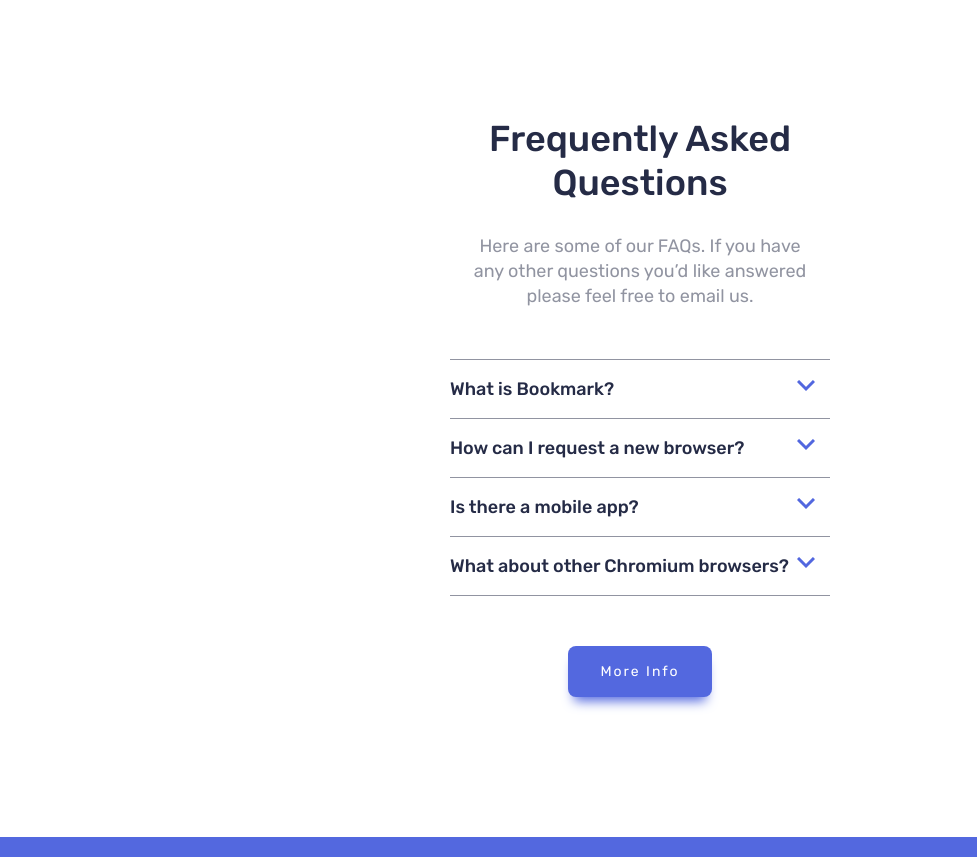
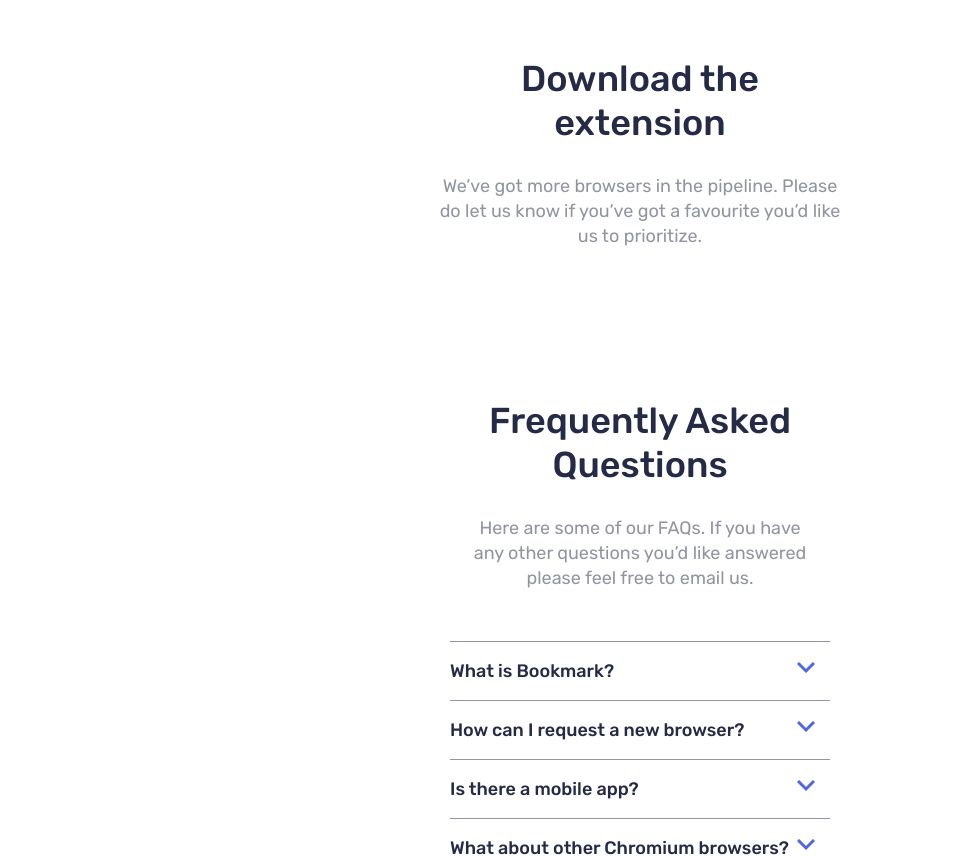
Before and after one commit to CorbicBojana/JS11, a website: page dist/index.html in a window 1280 px wide. Shown: the part 2370-3227 px from the top of the page, without its empty margins (0-977 px from the left). Drawn offline with Linux system fonts and the light colour scheme.

Commit message:
add markup for section main

```diff
--- a/dist/index.html
+++ b/dist/index.html
@@ -109,6 +109,15 @@
         </div>
         <div class="intro_bg_left"></div>
       </div>
+    </div>
+
+    <div class="container_features row">
+      <div class="col_4">
+        <h2>Download the extension</h2>
+        <p>We’ve got more browsers in the pipeline. Please do let us know if you’ve
+          got a favourite you’d like us to prioritize.</p>
+      </div>
+    </div>
 
   </main>
 
```
